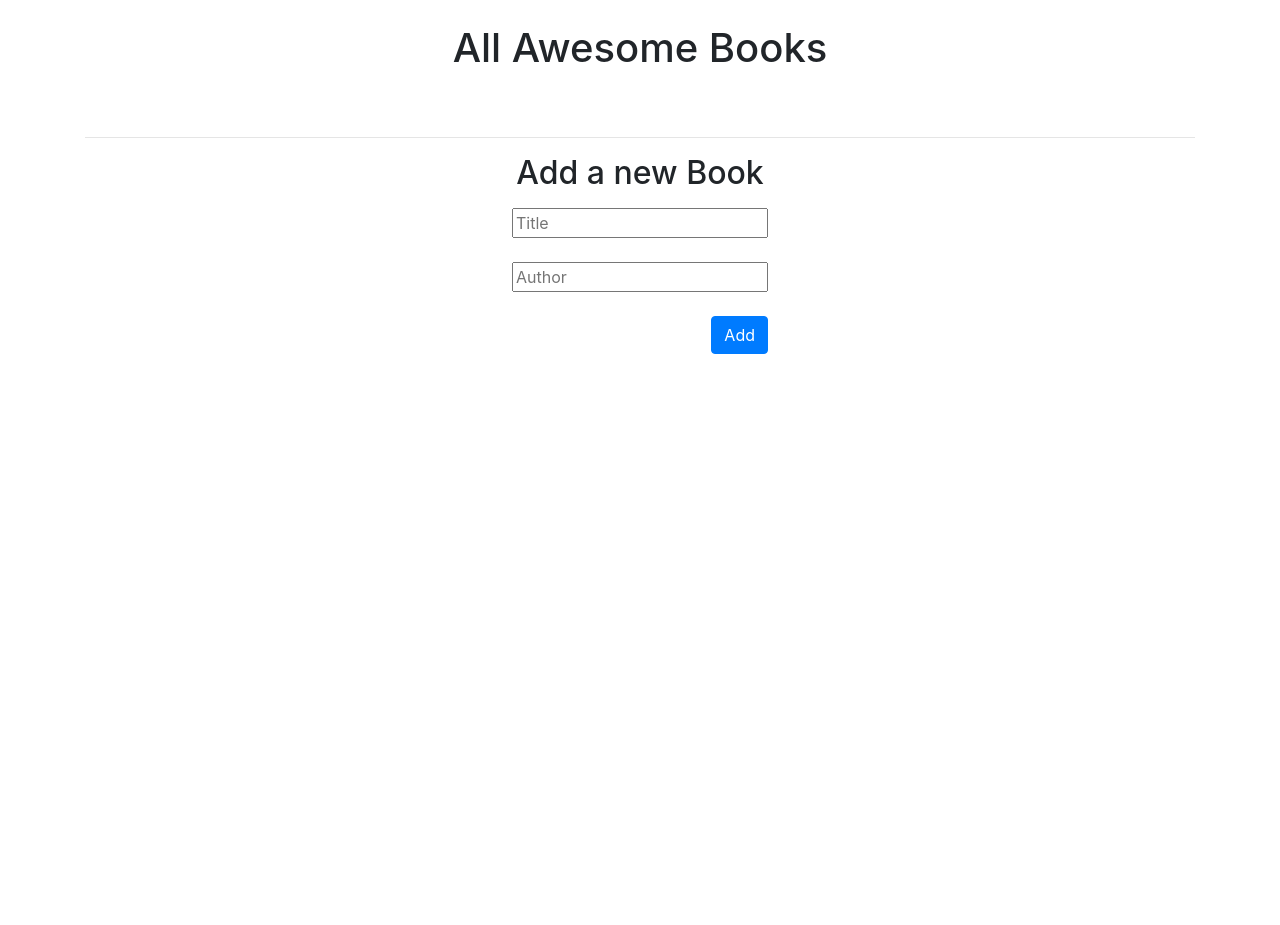
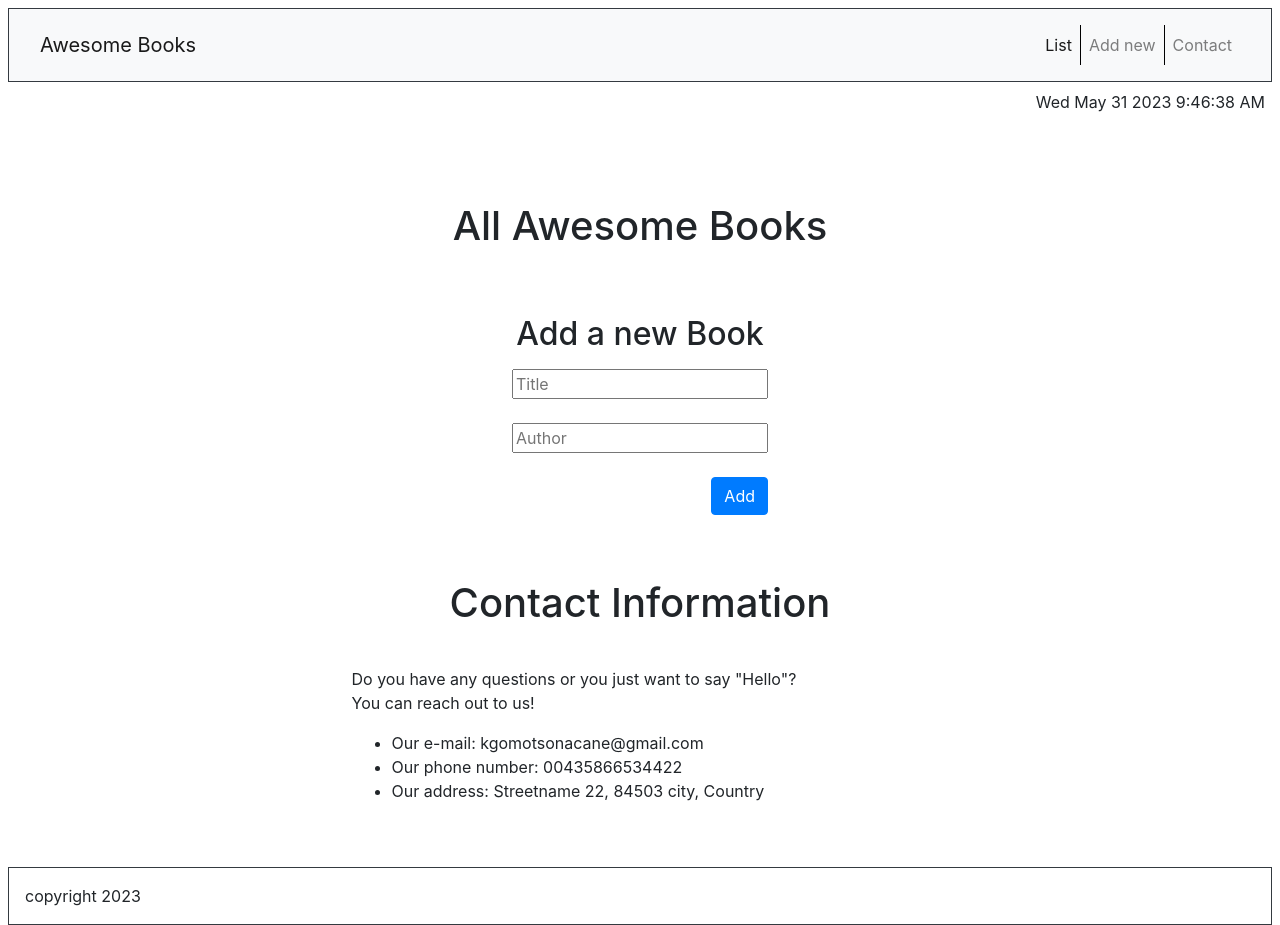
Before and after one commit to batoolfatima2135/Awesome-books, a website: page index.html in a window 1280 px wide. Before the commit the page ends 800 px from the top, so only its background shows below. Drawn offline with nearby package versions, Linux system fonts and the light colour scheme.

Commit message:
Add contact section, footer and navbar

```diff
--- a/index.html
+++ b/index.html
@@ -1,40 +1,100 @@
 <!DOCTYPE html>
 <html lang="en">
+
 <head>
     <meta charset="UTF-8">
     <meta http-equiv="X-UA-Compatible" content="IE=edge">
     <meta name="viewport" content="width=device-width, initial-scale=1.0">
-        <link rel="stylesheet" href="https://cdn.jsdelivr.net/npm/bootstrap@4.0.0/dist/css/bootstrap.min.css" integrity="sha384-Gn5384xqQ1aoWXA+058RXPxPg6fy4IWvTNh0E263XmFcJlSAwiGgFAW/dAiS6JXm" crossorigin="anonymous">
+    <link rel="stylesheet" href="https://cdn.jsdelivr.net/npm/bootstrap@4.0.0/dist/css/bootstrap.min.css"
+        integrity="sha384-Gn5384xqQ1aoWXA+058RXPxPg6fy4IWvTNh0E263XmFcJlSAwiGgFAW/dAiS6JXm" crossorigin="anonymous">
     <title> Awesome Books</title>
     <link rel="stylesheet" href="style.css">
 </head>
+
 <body>
-        <div class="container">
+    <header>
+
+        <nav class="navbar navbar-expand-lg navbar-light bg-light border border-dark p-3 m-2">
+            <div class="container-fluid float-right">
+                <a class="navbar-brand" href="#">Awesome Books</a>
+                <button class="navbar-toggler" type="button" data-bs-toggle="collapse" data-bs-target="#navbarNav"
+                    aria-controls="navbarNav" aria-expanded="false" aria-label="Toggle navigation">
+                    <span class="navbar-toggler-icon"></span>
+                </button>
+                <div class="collapse navbar-collapse  justify-content-end" id="navbarNav">
+                    <ul class="navbar-nav justify-content-end">
+                        <li class="nav-item ">
+                            <a class="nav-link active" aria-current="page" href="#">List</a>
+                        </li>
+                        <li class="nav-item nav-add">
+                            <a class="nav-link" href="#">Add new</a>
+                        </li>
+                        <li class="nav-item ">
+                            <a class="nav-link" href="#">Contact</a>
+                        </li>
+
+                    </ul>
+                </div>
+            </div>
+        </nav>
+        <div class="row justify-content-end m-0">
+            <div class="col-5">
+                <p id="date" class="text-right"></p>
+            </div>
+        </div>
+    </header>
+    <main class="p-5">
+        <section id="book-list">
             <div class="title">
                 <h1 class="text-center p-4">All Awesome Books</h1>
             </div>
             <div class="row justify-content-center">
                 <table class="table table-striped  col-6">
                     <tbody class="books">
-
                     </tbody>
                 </table>
             </div>
-           <hr>
+        </section>
+        <section id="book-form">
             <h2 class="text-center m-3">Add a new Book</h2>
             <div class="row justify-content-center">
-
                 <form action="" id="formID" class="pb-5">
-                <input type="text"  placeholder="Title"  id="book-title" required><br><br>
-                <input type="text" placeholder="Author"  id="book-author" required><br><br>
-                <button type="submit" id="submit-button" class="btn btn-primary" onclick="logSubmit(event)">Add</button>
+                    <input type="text" placeholder="Title" id="book-title" required><br><br>
+                    <input type="text" placeholder="Author" id="book-author" required><br><br>
+                    <button type="submit" id="submit-button" class="btn btn-primary"
+                        onclick="logSubmit(event)">Add</button>
                 </form>
             </div>
+        </section>
+        <section id="contact">
+            <h1 class="p-3 text-center">Contact Information</h1>
+            <div class="row justify-content-center mt-4">
+                <div class="col-6">
+                    <p class="">Do you have any questions or you just want to say "Hello"? <br>You can reach out to us!
+                    </p>
+                    <ul>
+                        <li>Our e-mail: kgomotsonacane@gmail.com</li>
+                        <li>Our phone number: 00435866534422</li>
+                        <li>Our address: Streetname 22, 84503 city, Country</li>
+                    </ul>
+                </div>
+            </div>
+        </section>
+    </main>
+    <footer class=" border border-dark p-3 mx-2">
+        <span class="">copyright 2023</span>
+    </footer>
 
-        </div>
     <script src="script.js"></script>
-        <script src="https://code.jquery.com/jquery-3.2.1.slim.min.js" integrity="sha384-KJ3o2DKtIkvYIK3UENzmM7KCkRr/rE9/Qpg6aAZGJwFDMVNA/GpGFF93hXpG5KkN" crossorigin="anonymous"></script>
-        <script src="https://cdn.jsdelivr.net/npm/popper.js@1.12.9/dist/umd/popper.min.js" integrity="sha384-ApNbgh9B+Y1QKtv3Rn7W3mgPxhU9K/ScQsAP7hUibX39j7fakFPskvXusvfa0b4Q" crossorigin="anonymous"></script>
-        <script src="https://cdn.jsdelivr.net/npm/bootstrap@4.0.0/dist/js/bootstrap.min.js" integrity="sha384-JZR6Spejh4U02d8jOt6vLEHfe/JQGiRRSQQxSfFWpi1MquVdAyjUar5+76PVCmYl" crossorigin="anonymous"></script>
+    <script src="https://code.jquery.com/jquery-3.2.1.slim.min.js"
+        integrity="sha384-KJ3o2DKtIkvYIK3UENzmM7KCkRr/rE9/Qpg6aAZGJwFDMVNA/GpGFF93hXpG5KkN"
+        crossorigin="anonymous"></script>
+    <script src="https://cdn.jsdelivr.net/npm/popper.js@1.12.9/dist/umd/popper.min.js"
+        integrity="sha384-ApNbgh9B+Y1QKtv3Rn7W3mgPxhU9K/ScQsAP7hUibX39j7fakFPskvXusvfa0b4Q"
+        crossorigin="anonymous"></script>
+    <script src="https://cdn.jsdelivr.net/npm/bootstrap@4.0.0/dist/js/bootstrap.min.js"
+        integrity="sha384-JZR6Spejh4U02d8jOt6vLEHfe/JQGiRRSQQxSfFWpi1MquVdAyjUar5+76PVCmYl"
+        crossorigin="anonymous"></script>
 </body>
+
 </html>
--- a/script.js
+++ b/script.js
@@ -51,3 +51,10 @@ function logSubmit(event) {
 document.querySelector('#submit-button').addEventListener('submit', (e) => logSubmit(e));
 const newBook = new BookList();
 newBook.displayBooks();
+
+//Getting date and time
+dateTime = document.getElementById('date');
+var currentDate = new Date();
+var date = currentDate.toDateString();
+var time = currentDate.toLocaleTimeString();
+dateTime.innerHTML = date +" " + time
--- a/style.css
+++ b/style.css
@@ -5,3 +5,8 @@
 .btn-primary {
   float: right;
 }
+.nav-add
+{
+  border-left: 1px solid black;
+  border-right: 1px solid black;
+}
```
Lines whose indentation alone changed are shown as unchanged.
